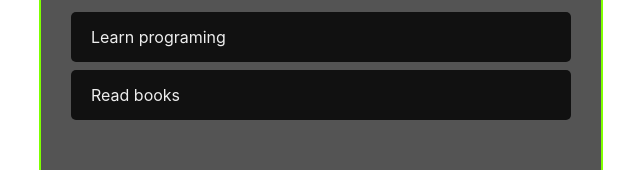
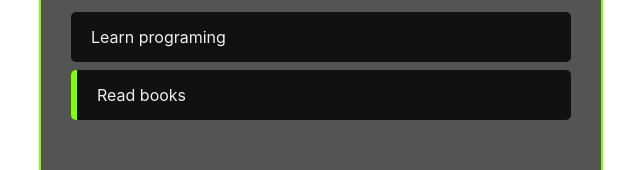
Before and after one commit to thiagofreitascarneiro/TaskApp, a React (Create React App) app: page / in a window 1280 px wide. Shown: the part 120-290 px from the top of the page, without its empty margins (319-959 px from the left). Built offline with nearby package versions, Linux system fonts and the light colour scheme.

Commit message:
add HandlTaskAddition to check and uncheck completed tasks

```diff
--- a/package.json
+++ b/package.json
@@ -9,6 +9,7 @@
     "react": "^17.0.2",
     "react-dom": "^17.0.2",
     "react-scripts": "4.0.3",
+    "uuid": "^8.3.2",
     "web-vitals": "^1.0.1"
   },
   "scripts": {
--- a/src/App.jsx
+++ b/src/App.jsx
@@ -1,4 +1,6 @@
 import React, { useState } from 'react';
+
+import {v4 as uuidv4 } from 'uuid';
 
 import Tasks from './components/Tasks'
 import AddTask from './components/AddTask';
@@ -20,15 +22,26 @@
 
     ]);
 
+    const handleTaskClick = (taskId) => {
+        const newTasks = tasks.map((task) => {
+          if(task.id === taskId) return { ...task, completed: !task.completed }
+
+          return task;
+        });
+
+        setTasks(newTasks);
+    };
+
+
     const handleTaskAddition = (taskTitle) => {
       const newTasks = [
             ...tasks,
             {
               title: taskTitle,
-              id: Math.random(10),
+              id: uuidv4(),
               completed: false,
             },
-          ];
+        ];
 
           setTasks(newTasks);
     };
@@ -38,7 +51,7 @@
 
         <div className="container">
             <AddTask handleTaskAddition={handleTaskAddition}/>
-            <Tasks tasks={tasks}/>
+            <Tasks tasks={tasks} handleTaskClick={handleTaskClick} />
         </div>
 
 
--- a/src/components/AddTask.jsx
+++ b/src/components/AddTask.jsx
@@ -1,4 +1,5 @@
 import React, { useState } from 'react';
+
 
 import Button from './Button';
 
@@ -11,6 +12,11 @@
             setInputData(e.target.value);
     };
 
+    const handleAddTaskClick = () => {
+        handleTaskAddition(inputData);
+        setInputData("");
+    }
+
     return (
         <div className="add-task-container">
             <input onChange={handleInputChange}
@@ -18,9 +24,9 @@
                 className="add-task-input"
                 type="text"
             />
-            ;
+
             <div className="add-task-button-container">
-                <Button>Add</Button>
+                <Button onClick={handleAddTaskClick}>Add</Button>
             </div>
         </div>
      );
--- a/src/components/Task.jsx
+++ b/src/components/Task.jsx
@@ -1,10 +1,18 @@
 import React from 'react';
 import './Task.css'
 
-const Task = ( {task} ) => {
-    return  <div className="task-container">
-            {task.title}
-    </div>;
-}
+const Task = ({ task, handleTaskClick }) => {
+    return (
+        <div
+            className="task-container"
+            style={task.completed ? { borderLeft: '6px solid chartreuse' } : {}}
+        >
+            <div className="task-title" onClick={() => handleTaskClick(task.id)}>
+                {task.title}
+            </div>
+        </div>
+    );
+    //return  <div className="task-container">{task.title}</div>
+};
 
 export default Task;
--- a/src/components/Tasks.jsx
+++ b/src/components/Tasks.jsx
@@ -1,11 +1,11 @@
 import React from 'react'
 import Task from './Task'
 
-const Tasks = ({ tasks }) => {
+const Tasks = ({ tasks, handleTaskClick }) => {
    return (
        <>
             {tasks.map((task) => (
-                <Task task={task} />
+                <Task task={task} handleTaskClick={handleTaskClick} />
             ))}
        </>
    );
```
Also changed, not shown: 1 other file (tests, documents, lock files or other folders).
